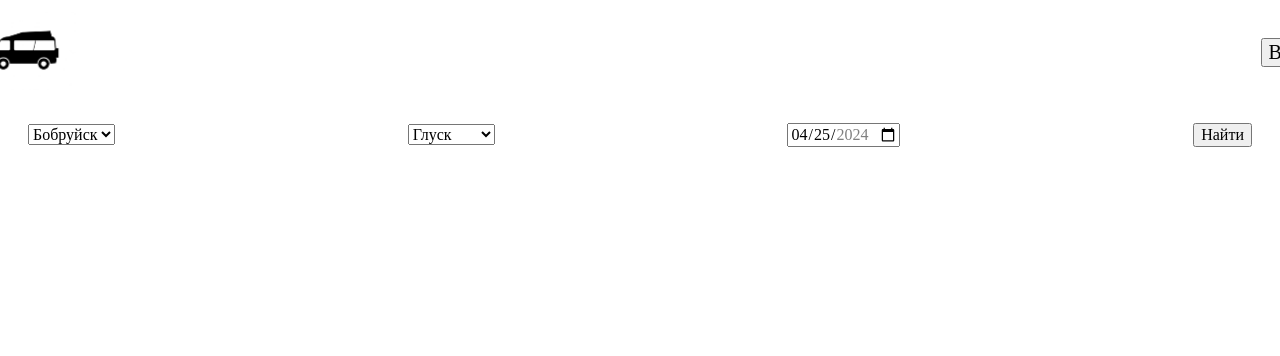
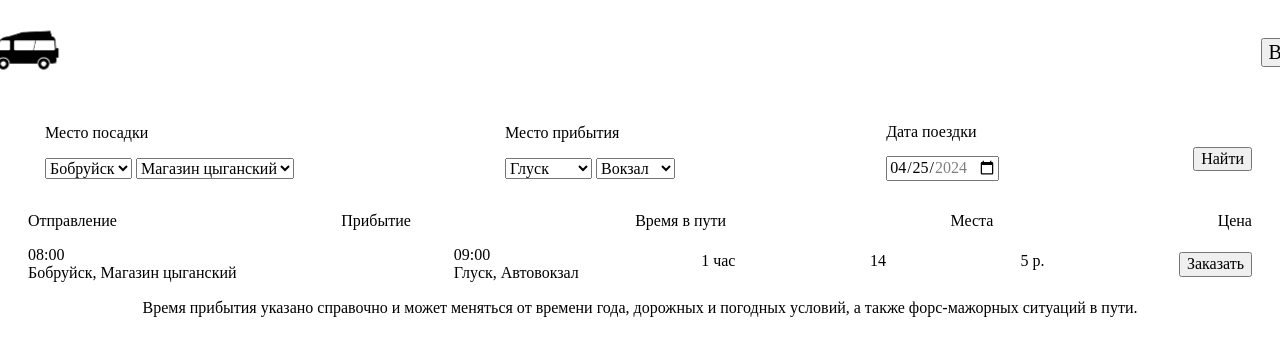
Before and after one commit to AndreyGateluyk/Bobruisk-Bus, a plain HTML site: page index.html in a window 1280 px wide. Shown: the top 356 px of the page. Drawn offline with Linux system fonts and the light colour scheme.

Commit message:
update files

```diff
--- a/index.html
+++ b/index.html
@@ -23,17 +23,73 @@
       </section>
       <section class="search">
         <form id="search-form">
-          <select name="start" required>
-            <option value="Glusk">Глуск</option>
-            <option value="Bobruisk" selected>Бобруйск</option>
-          </select>
-          <select name="finish" required>
-            <option value="Glusk" selected>Глуск</option>
-            <option value="Bobruisk">Бобруйск</option>
-          </select>
-          <input type="date" name="date" min="2024-04-23">
+          <fieldset>
+            <legend>Место посадки</legend>
+            <select id="city-start" name="city-start" required>
+              <option value="Bobruisk">Бобруйск</option>
+              <option value="Glusk">Глуск</option>
+            </select>
+            <select id="city-station-start" name="city-station-start">
+              <option value="Магазин цыганский">Магазин цыганский</option>
+              <option value="7 ветров">7 ветров</option>
+            </select>
+          </fieldset>
+          <fieldset>
+            <legend>Место прибытия</legend>
+            <select id="city-finish" name="city-finish" required>
+              <option value="Glusk">Глуск</option>
+              <option value="Bobruisk">Бобруйск</option>
+            </select>
+            <select id="city-station-finish" name="city-station-finish" required>
+              <option value="Вокзал">Вокзал</option>
+              <option value="Евроопт">Евроопт</option>
+            </select>
+          </fieldset>
+          <fieldset>
+            <legend>Дата поездки</legend>
+            <input type="date" name="date" min="2024-04-23">
+          </fieldset>
           <button>Найти</button>
         </form>
+        <div class="trip-wrapper">
+          <div class="trip-header">
+            <p>Отправление</p>
+            <p>Прибытие</p>
+            <p>Время в пути</p>
+            <p>Места</p>
+            <p>Цена</p>
+          </div>
+          <div class="trip-items">
+            <div class="trip">
+              <div class="trip-left">
+                <div class="trip__start">
+                  <div class="trip__start-time">08:00</div>
+                  <div class="trip__start-station">Бобруйск, Магазин цыганский</div>
+                </div>
+                <div class="trip__finish">
+                  <div class="trip__finish-time">09:00</div>
+                  <div class="trip__finish-station">Глуск, Автовокзал</div>
+                </div>
+              </div>
+              <div class="trip-right">
+                <div class="trip__time">
+                  1 час
+                </div>
+                <div class="trip__places">
+                  14
+                </div>
+                <div class="trip__price">
+                  5 р.
+                </div>
+                <button>Заказать</button>
+              </div>
+            </div>
+          </div>
+          <div class="trip-footer">
+            <p>Время прибытия указано справочно и может меняться от времени года,
+              дорожных и погодных условий, а также форс-мажорных ситуаций в пути.</p>
+          </div>
+        </div>
       </section>
       <section class="info"></section>
     </main>
--- a/js/script.js
+++ b/js/script.js
@@ -15,6 +15,28 @@ function handelDate() {
   date.min = `${year}-${monthMin}-${day}`;
 }
 handelDate();
+
+// Обработка маршрута
+const start = document.querySelector('#city-start');
+function handelStartRoute() {
+  if(start.value === 'Glusk') {
+    finish.value = 'Bobruisk';
+  }
+  else {
+    finish.value = 'Glusk';
+  }
+}
+start.addEventListener('change', handelStartRoute);
+
+const finish = document.querySelector('#city-finish');
+function handelFinishRoute() {
+  if(finish.value === 'Bobruisk') {
+    start.value = 'Glusk';
+  } else {
+    start.value = 'Bobruisk';
+  }
+}
+finish.addEventListener('change', handelFinishRoute);
 
 // Сбор данных формы
 function serializeForm(formNode) {
@@ -35,3 +57,5 @@ function handelForm(event) {
   serializeForm(form);
 }
 form.addEventListener('submit', handelForm);
+
+// Отрисовка доступных рейсов
--- a/style/scss/main.scss
+++ b/style/scss/main.scss
@@ -34,3 +34,39 @@ header {
   width: 90%;
   margin: auto;
 }
+
+.trip-wrapper {
+  .trip-header {
+    display: flex;
+    align-items: center;
+    justify-content: space-between;
+    width: 90%;
+    margin: auto;
+  }
+  .trip-items {
+    .trip {
+      display: flex;
+      align-items: center;
+      justify-content: space-between;
+      width: 90%;
+      margin: auto;
+      .trip-left, .trip-right {
+        display: flex;
+        justify-content: space-between;
+        width: 45%;
+      }
+    }
+  }
+  .trip-footer {
+    display: flex;
+    align-items: center;
+    justify-content: center;
+    width: 90%;
+    margin: auto;
+  }
+}
+
+fieldset {
+  border: none;
+  padding: 15px;
+}
```
Also changed, not shown: style/css/main.css.
